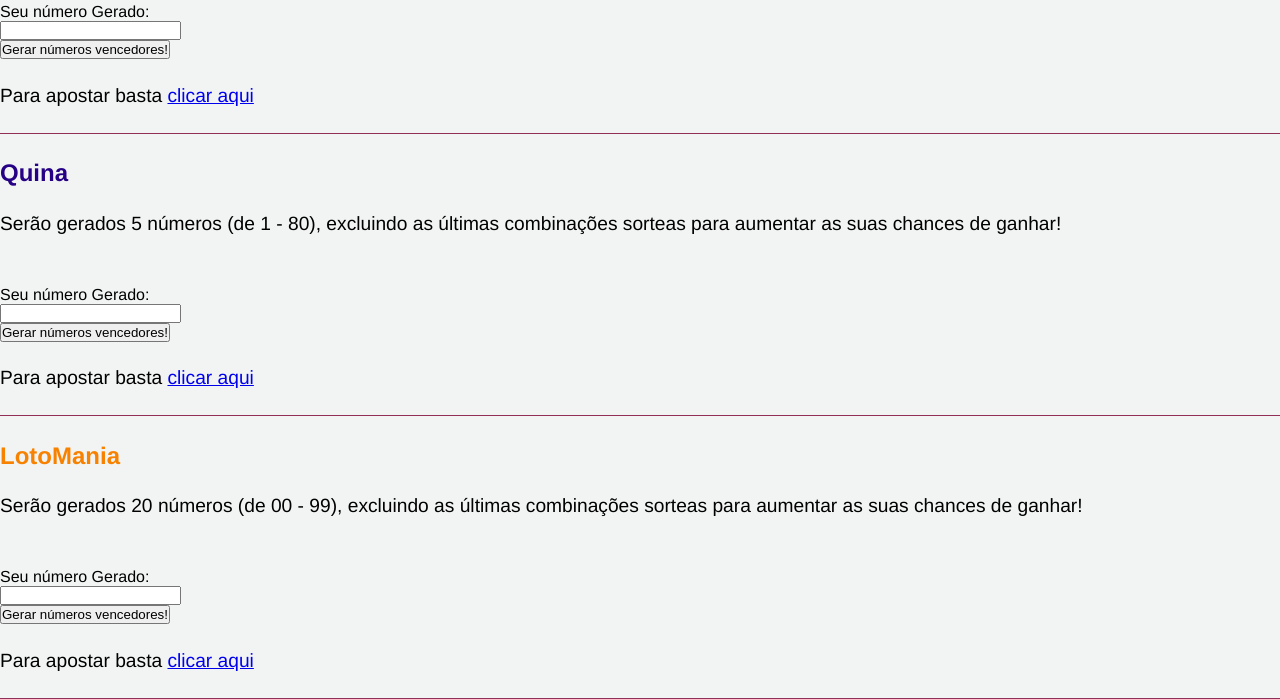
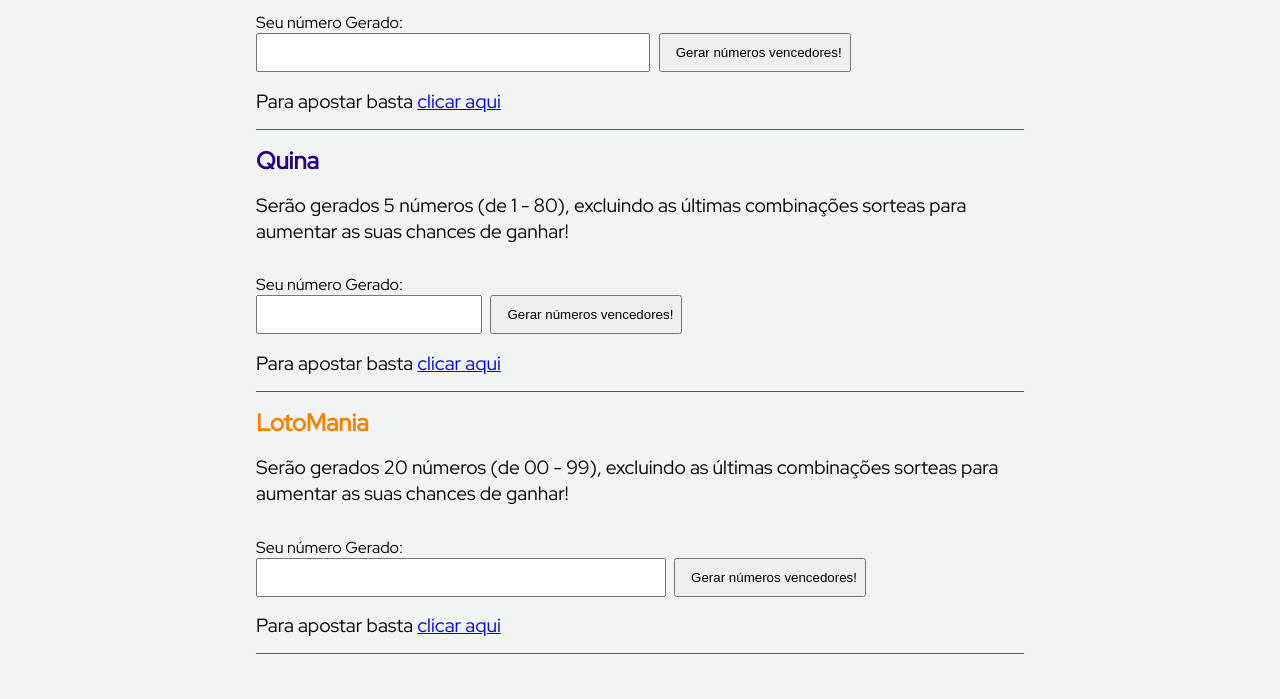
Before and after one commit to iAlfredoMiranda/Logica-de-Programacao-1, a plain HTML site: page projeto_final/index.html in a window 1280 px wide. Shown: the part 778-1477 px from the top of the page. After the commit the page ends 1432 px from the top, so only its background shows below. Drawn offline with Linux system fonts and the light colour scheme.

Commit message:
aplicando css nos input

```diff
--- a/projeto_final/css/style.css
+++ b/projeto_final/css/style.css
@@ -4,7 +4,16 @@
 }
 body {
     background-color: #F2F4F3;
-    font-family: RedHatDisplay,"Red Hat Display",Overpass,Overpass,"Helvetica Neue",Arial,sans-serif;
+    font-family: 'Red Hat Display', sans-serif;
+}
+main{
+    padding-right: 20%;
+    padding-left: 20%;
+}
+main > h1, h2{
+    padding-top: 2%;
+    padding-bottom: 2%;
+    padding-right: 2%;
 }
 p{
     font-size: 1.2rem;
@@ -44,11 +53,20 @@ footer{
     text-shadow: 1px 1px 1px #000000;
 
 }
-main > h1, h2{
-    padding-top: 2%;
-    padding-bottom: 2%;
-}
 .generator{
     padding-top: 2%;
 
 }
+input{
+    padding: 10px 15px;
+    margin-right: 5px;
+	width: 25%;
+}
+#inputgeneratedLotomania{
+    padding: 10px 30px;
+    width: 45%;
+}
+#inputgeneratedLotoFacil{
+    padding: 10px 30px;
+    width: 43%;
+}
--- a/projeto_final/index.html
+++ b/projeto_final/index.html
@@ -9,6 +9,9 @@
     <link rel="stylesheet" href="css/style.css">
 
     <!--Fim CSS-->
+    <link rel="preconnect" href="https://fonts.googleapis.com">
+    <link rel="preconnect" href="https://fonts.gstatic.com" crossorigin>
+    <link href="https://fonts.googleapis.com/css2?family=Red+Hat+Display&display=swap" rel="stylesheet">
 
     <title>Seu número para ganhar na Lotéria | SisLoto</title>
 </head>
@@ -30,7 +33,7 @@
             <div id="geradorMega" class="generator">
                 <!--Aqui vai ter o gerador de números da MegaSena-->
                 <label for="generatedMega">Seu número Gerado:</label><br>
-                <input type="text" id="inputgeneratedMega" name="generatedMega"><br>
+                <input type="text" id="inputgeneratedMega" name="generatedMega">
                 <input id="btn_generatedMega" type="button" onclick="sorteiaNumerosMega()" value="Gerar números vencedores!">
             </div>
             <footer><p>Para apostar basta <a href="https://www.loteriasonline.caixa.gov.br/silce-web/?utm_source=site_loterias&utm_medium=cross&utm_campaign=loteriasonline&utm_term=mega#/mega-sena">clicar aqui</a></p></footer>
@@ -47,7 +50,7 @@
             <div id="geradorLotoFacil" class="generator">
                 <!--Aqui vai ter o gerador de números da LotoFacil-->
                 <label for="generatedLotoFacil">Seu número Gerado:</label><br>
-                <input type="text" id="inputgeneratedLotoFacil" name="generatedLotoFacil"><br>
+                <input type="text" id="inputgeneratedLotoFacil" name="generatedLotoFacil">
                 <input id="btn_generatedLotoFacil" type="button" onclick="sorteiaNumerosLotoFacil()" value="Gerar números vencedores!">
             </div>
             <footer><p>Para apostar basta <a href="https://www.loteriasonline.caixa.gov.br/silce-web/#/lotofacil">clicar aqui</a></p></footer>
@@ -66,7 +69,7 @@
                 <div id="geradorQuina" class="generator">
                     <!--Aqui vai ter o gerador de números da LotoFacil-->
                     <label for="generatedQuina">Seu número Gerado:</label><br>
-                    <input type="text" id="inputgeneratedQuina" name="generatedQuina"><br>
+                    <input type="text" id="inputgeneratedQuina" name="generatedQuina">
                     <input id="btn_generatedQuina" type="button" onclick="sorteiaNumerosQuina()" value="Gerar números vencedores!">
                 </div>
             </div>
@@ -86,7 +89,7 @@
                 <div id="geradorLotomania" class="generator">
                     <!--Aqui vai ter o gerador de números da LotoFacil-->
                     <label for="generatedLotomania">Seu número Gerado:</label><br>
-                    <input type="text" id="inputgeneratedLotomania" name="generatedLotomania"><br>
+                    <input type="text" id="inputgeneratedLotomania" name="generatedLotomania">
                     <input id="btn_generatedLotomania" type="button" onclick="sorteiaNumerosLotomania()" value="Gerar números vencedores!">
                 </div>
             </div>
```
